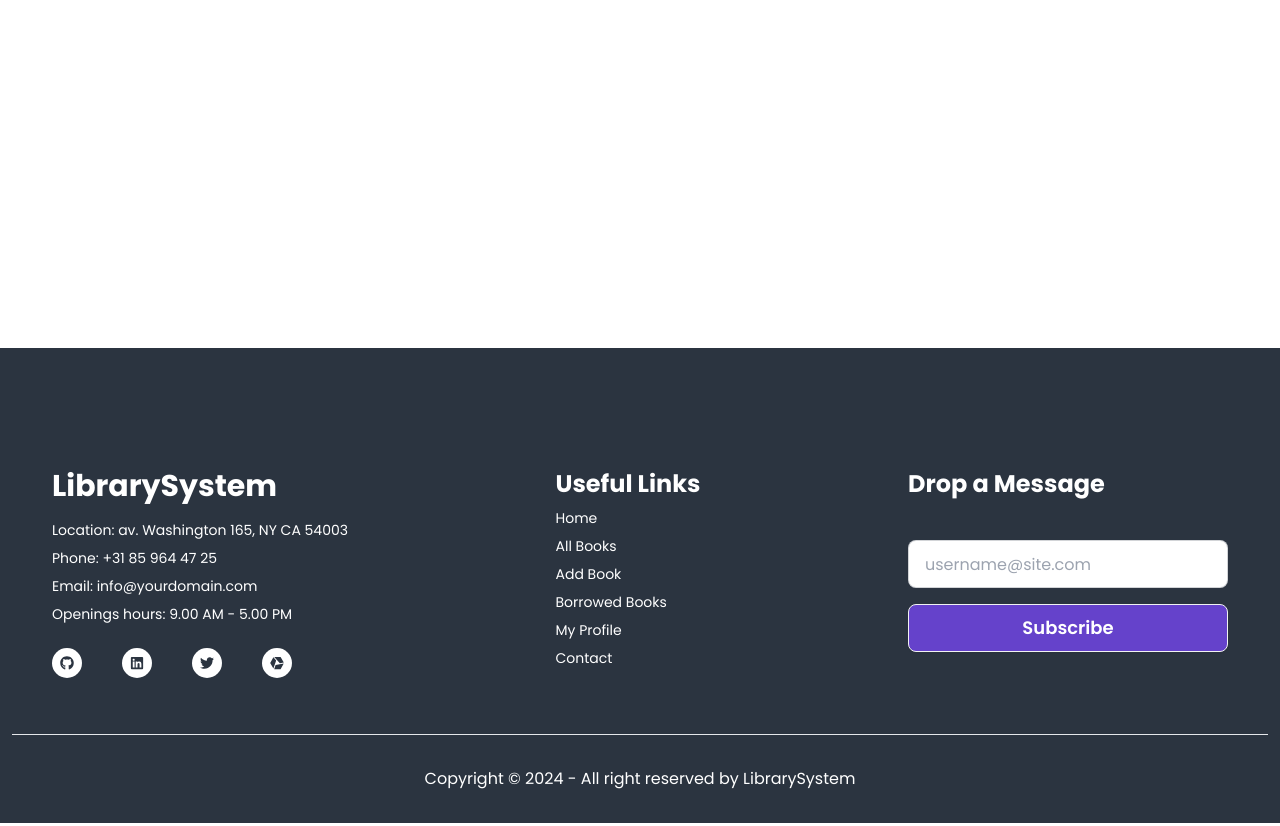
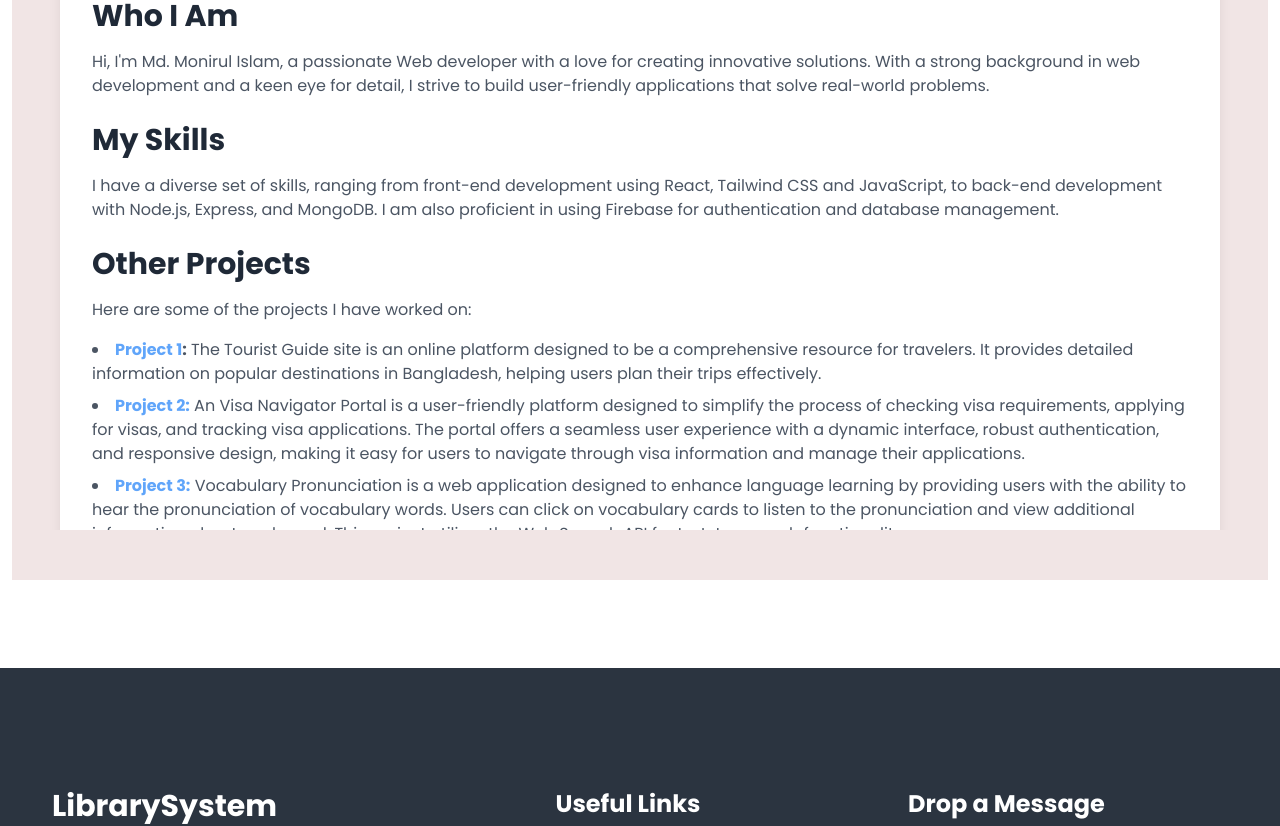
Before and after one commit to DeveloperMonirBD/library-management-system-client, a React (Vite) app: page /about in a window 1280 px wide. Shown: the part 300-1126 px from the top of the page. Built offline with nearby package versions, Linux system fonts and the light colour scheme; no server answers.

Commit message:
added some content in the about page

```diff
--- a/src/pages/About.jsx
+++ b/src/pages/About.jsx
@@ -1,10 +1,82 @@
-
+//motion
+import { motion } from 'framer-motion';
+//variants
+import { fadeIn } from '../variants';
+import { FaGithub, FaLinkedin, FaTwitter } from 'react-icons/fa';
+import { Link } from 'react-router-dom';
+import PageTitle from '../components/PageTitle';
 
 const About = () => {
     return (
-        <div>
-            This is about page
-        </div>
+        <>
+            <PageTitle title="About Us" />
+            <motion.div
+                variants={fadeIn('up', 0.2)}
+                initial="hidden"
+                whileInView={'show'}
+                viewport={{ once: false, amount: 0.7 }}
+                className="bg-[#F1E5E5] min-h-screen py-10 flex justify-center items-center mb-10">
+                <div className="container mx-auto px-6 lg:px-12 max-h-[700px] overflow-y-auto">
+                    <div className="text-center mb-12">
+                        <h1 className="text-4xl md:text-5xl font-extrabold mb-4">About Me</h1>
+                        <p className="text-base text-gray-200">Discover more about my journey, skills, and projects.</p>
+                    </div>
+                    <div className="bg-white rounded-lg shadow-lg p-8 transform transition duration-500 hover:scale-105">
+                        <div className="mb-6">
+                            <h2 className="text-xl md:text-3xl font-bold text-gray-800 mb-4">Who I Am</h2>
+                            <p className="text-gray-600 text-base">
+                                Hi, I'm Md. Monirul Islam, a passionate Web developer with a love for creating innovative solutions. With a strong background in web development and a keen eye for
+                                detail, I strive to build user-friendly applications that solve real-world problems.
+                            </p>
+                        </div>
+                        <div className="mb-6">
+                            <h2 className="text-xl md:text-3xl font-bold text-gray-800 mb-4">My Skills</h2>
+                            <p className="text-gray-600 text-base">
+                                I have a diverse set of skills, ranging from front-end development using React, Tailwind CSS and JavaScript, to back-end development with Node.js, Express, and
+                                MongoDB. I am also proficient in using Firebase for authentication and database management.
+                            </p>
+                        </div>
+                        <div className="mb-6">
+                            <h2 className="text-xl md:text-3xl font-bold text-gray-800 mb-4">Other Projects</h2>
+                            <p className="text-gray-600 text-base mb-4">Here are some of the projects I have worked on:</p>
+                            <ul className="list-disc list-inside text-gray-600 text-base mb-6">
+                                <li className="mb-2">
+                                    <strong> <Link className='text-blue-400' to="https://tourism-management-syste-24ab2.web.app/">Project 1</Link>:</strong> The Tourist Guide site is an online platform designed to be a comprehensive resource for travelers. It provides detailed information on popular destinations in Bangladesh, helping users plan their trips effectively.
+                                </li>
+                                <li className="mb-2">
+                                    <strong> <Link className='text-blue-400' to="https://visa-navigator-bb0c9.web.app/">Project 2:</Link></strong> An Visa Navigator Portal is a user-friendly platform designed to simplify the process of checking visa requirements, applying for visas, and tracking visa applications. The portal offers a seamless user experience with a dynamic interface, robust authentication, and responsive design, making it easy for users to navigate through visa information and manage their applications.
+                                </li>
+                                <li className="mb-2">
+                                    <strong> <Link className='text-blue-400' to="https://lingo-bingo-a69cd.web.app/">Project 3:</Link></strong> Vocabulary Pronunciation is a web application designed to enhance language learning by providing users with the ability to hear the pronunciation of vocabulary words. Users can click on vocabulary cards to listen to the pronunciation and view additional information about each word. This project utilizes the Web Speech API for text-to-speech functionality.
+                                </li>
+
+                            </ul>
+                            <p className="text-gray-600 text-base">
+                                Feel free to explore my
+                                <Link to="https://github.com/DeveloperMonirBD" className="text-blue-500">
+                                    <span> GitHub </span>
+                                </Link>
+                                profile for more projects and contributions.
+                            </p>
+                        </div>
+                    </div>
+                    <div className="text-center mt-12">
+                        <h2 className="text-3xl font-semibold text-white mb-4">Connect with Me</h2>
+                        <div className="flex justify-center space-x-6 text-3xl md:text-4xl text-white">
+                            <Link href="https://github.com/DeveloperMonirBD" target="_blank" rel="noopener noreferrer" className="hover:text-gray-300">
+                                <FaGithub />
+                            </Link>
+                            <Link to="https://www.linkedin.com/in/monirdeveloper/" target="_blank" rel="noopener noreferrer" className="hover:text-gray-300">
+                                <FaLinkedin />
+                            </Link>
+                            <Link to="https://x.com/Monir_Developer" target="_blank" rel="noopener noreferrer" className="hover:text-gray-300">
+                                <FaTwitter />
+                            </Link>
+                        </div>
+                    </div>
+                </div>
+            </motion.div>
+        </>
     );
 };
 
```
